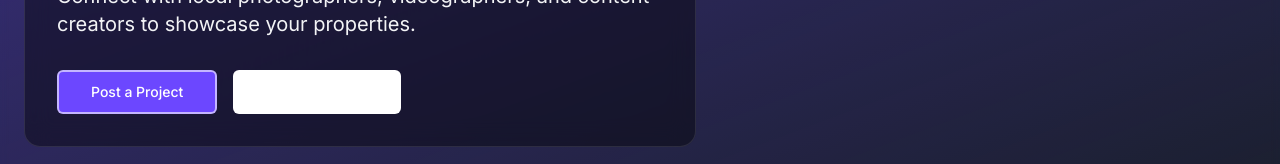
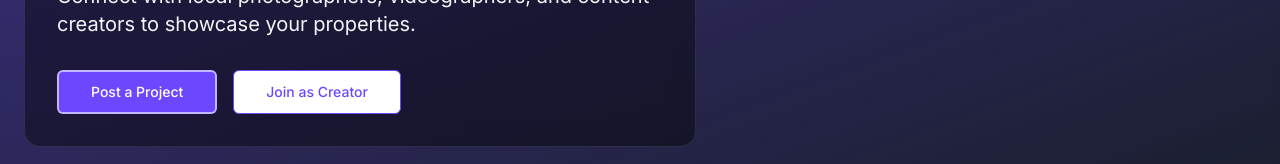
Before and after one commit to mgisrael393823/property-hub-frontend, a React (Vite) app: page / in a window 1280 px wide. Shown: the part 324-488 px from the top of the page. Built offline with nearby package versions, Linux system fonts and the light colour scheme.

Commit message:
Fix: Button text color
Ensure button text color contrasts with background.

```diff
--- a/src/pages/Index.tsx
+++ b/src/pages/Index.tsx
@@ -1,3 +1,4 @@
+
 import React from 'react';
 import Navigation from '@/components/Navigation';
 import CreatorCard from '@/components/CreatorCard';
@@ -70,7 +71,7 @@ const Index = () => {
               <Button
                 size="lg"
                 variant="outline"
-                className="border-white/50 text-white hover:bg-white/20 backdrop-blur-sm w-full sm:w-auto"
+                className="border-brand-primary text-brand-primary hover:bg-brand-secondary/20 w-full sm:w-auto"
               >
                 Join as Creator
               </Button>
```
